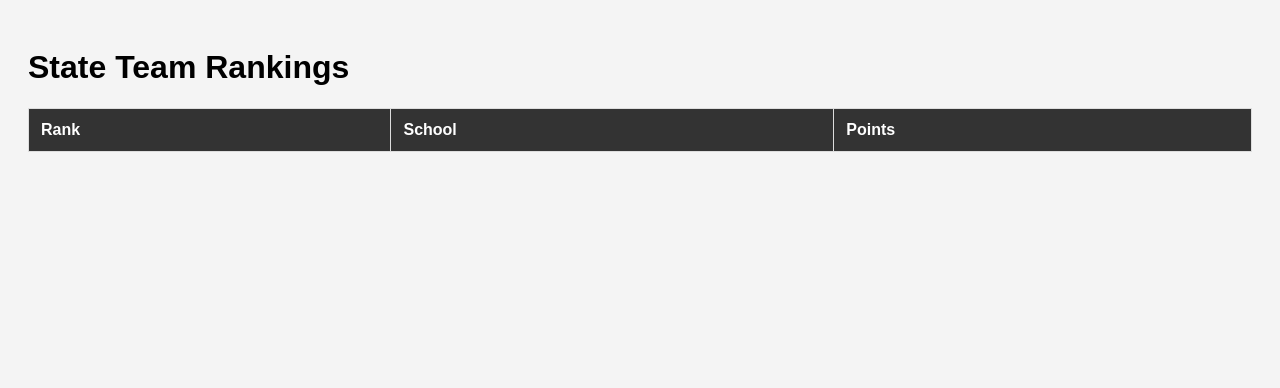
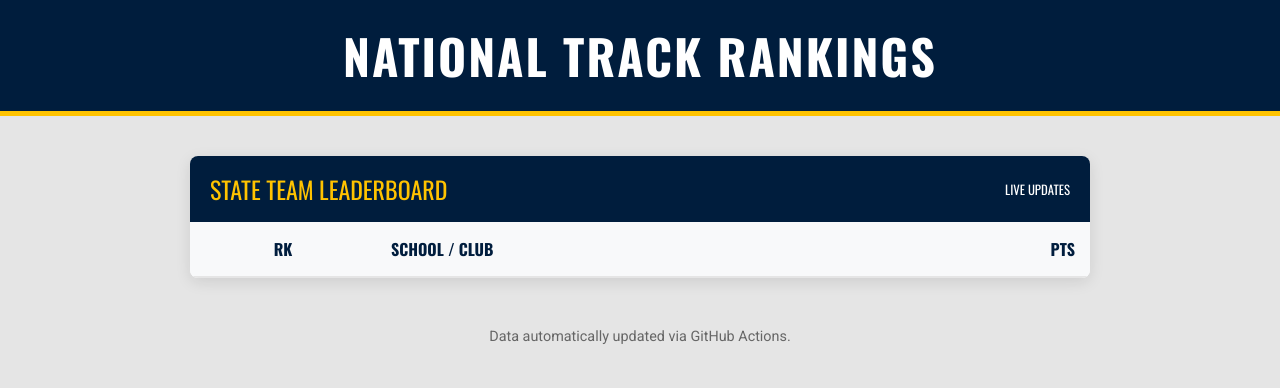
Before and after one commit to cjernigan223-art/Update-track-randking, a plain HTML site: page index.html in a window 1280 px wide. Drawn offline with nearby package versions, Linux system fonts and the light colour scheme; no server answers.

Commit message:
Update index.html

```diff
--- a/index.html
+++ b/index.html
@@ -1,38 +1,171 @@
 <!DOCTYPE html>
-<html>
+<html lang="en">
 <head>
-    <title>State Track Rankings</title>
+    <meta charset="UTF-8">
+    <meta name="viewport" content="width=device-width, initial-scale=1.0">
+    <title>Championship Rankings | Track & Field</title>
+    <link href="https://fonts.googleapis.com/css2?family=Oswald:wght@400;700&family=Roboto:wght@400;700&display=swap" rel="stylesheet">
     <script src="https://cdnjs.cloudflare.com/ajax/libs/PapaParse/5.3.0/papaparse.min.js"></script>
     <style>
-        body { font-family: sans-serif; padding: 20px; background: #f4f4f4; }
-        table { width: 100%; border-collapse: collapse; background: white; }
-        th, td { padding: 12px; border: 1px solid #ddd; text-align: left; }
-        th { background: #333; color: white; }
-        tr:nth-child(even) { background: #f9f9f9; }
+        :root {
+            --primary-blue: #001d3d;
+            --accent-yellow: #ffc300;
+            --white: #ffffff;
+            --gray: #e5e5e5;
+        }
+
+        body {
+            font-family: 'Roboto', sans-serif;
+            margin: 0;
+            padding: 0;
+            background-color: var(--gray);
+            color: var(--primary-blue);
+        }
+
+        /* ESPN Header Style */
+        header {
+            background-color: var(--primary-blue);
+            color: var(--white);
+            padding: 20px 0;
+            text-align: center;
+            border-bottom: 5px solid var(--accent-yellow);
+            text-transform: uppercase;
+            letter-spacing: 2px;
+        }
+
+        header h1 {
+            margin: 0;
+            font-family: 'Oswald', sans-serif;
+            font-size: 3rem;
+        }
+
+        .container {
+            max-width: 900px;
+            margin: 40px auto;
+            padding: 0 20px;
+        }
+
+        .card {
+            background: var(--white);
+            border-radius: 8px;
+            box-shadow: 0 4px 15px rgba(0,0,0,0.1);
+            overflow: hidden;
+        }
+
+        .card-header {
+            background: var(--primary-blue);
+            color: var(--accent-yellow);
+            padding: 15px 20px;
+            font-family: 'Oswald', sans-serif;
+            font-size: 1.5rem;
+            display: flex;
+            justify-content: space-between;
+            align-items: center;
+        }
+
+        /* Table Styling */
+        table {
+            width: 100%;
+            border-collapse: collapse;
+        }
+
+        thead {
+            background-color: #f8f9fa;
+        }
+
+        th {
+            padding: 15px;
+            text-align: left;
+            font-family: 'Oswald', sans-serif;
+            text-transform: uppercase;
+            border-bottom: 2px solid var(--gray);
+        }
+
+        td {
+            padding: 15px;
+            border-bottom: 1px solid var(--gray);
+            font-size: 1.1rem;
+        }
+
+        /* Rank Column Highlight */
+        .rank-col {
+            font-weight: bold;
+            color: var(--primary-blue);
+            width: 60px;
+            text-align: center;
+        }
+
+        .points-col {
+            font-weight: bold;
+            color: #d00000; /* Red for points visibility */
+            text-align: right;
+        }
+
+        tr:hover {
+            background-color: rgba(255, 195, 0, 0.1);
+        }
+
+        .footer {
+            text-align: center;
+            margin-top: 50px;
+            font-size: 0.9rem;
+            color: #666;
+            padding-bottom: 40px;
+        }
     </style>
 </head>
 <body>
-    <h1>State Team Rankings</h1>
-    <table id="team-table">
-        <thead><tr><th>Rank</th><th>School</th><th>Points</th></tr></thead>
-        <tbody></tbody>
+
+<header>
+    <h1>National Track Rankings</h1>
+</header>
+
+<div class="container">
+    <div class="card">
+        <div class="card-header">
+            <span>STATE TEAM LEADERBOARD</span>
+            <span style="font-size: 0.8rem; color: white;">LIVE UPDATES</span>
+        </div>
+        <table id="rankings-table">
+            <thead>
+                <tr>
+                    <th style="text-align: center;">RK</th>
+                    <th>SCHOOL / CLUB</th>
+                    <th style="text-align: right;">PTS</th>
+                </tr>
+            </thead>
+            <tbody>
+                </tbody>
         </table>
+    </div>
+
+    <div class="footer">
+        Data automatically updated via GitHub Actions.
+    </div>
+</div>
 
 <script>
-        // This pulls the CSV file that your Python script creates
+    // Pull the CSV generated by your Python scraper
     Papa.parse("national_v1_team_rankings.csv", {
         download: true,
         header: true,
         complete: function(results) {
-                const tbody = document.querySelector("#team-table tbody");
-                results.data.forEach(row => {
+            const tbody = document.querySelector("#rankings-table tbody");
+            results.data.forEach((row, index) => {
                 if(row.School) {
-                        let tr = `<tr><td>${row.Rank}</td><td>${row.School}</td><td>${row.Points}</td></tr>`;
+                    let tr = `
+                        <tr>
+                            <td class="rank-col">${row.Rank || (index + 1)}</td>
+                            <td style="font-weight: 700;">${row.School.toUpperCase()}</td>
+                            <td class="points-col">${row.Points}</td>
+                        </tr>
+                    `;
                     tbody.innerHTML += tr;
                 }
             });
         }
     });
 </script>
+
 </body>
 </html>
```
Lines whose indentation alone changed are shown as unchanged.
